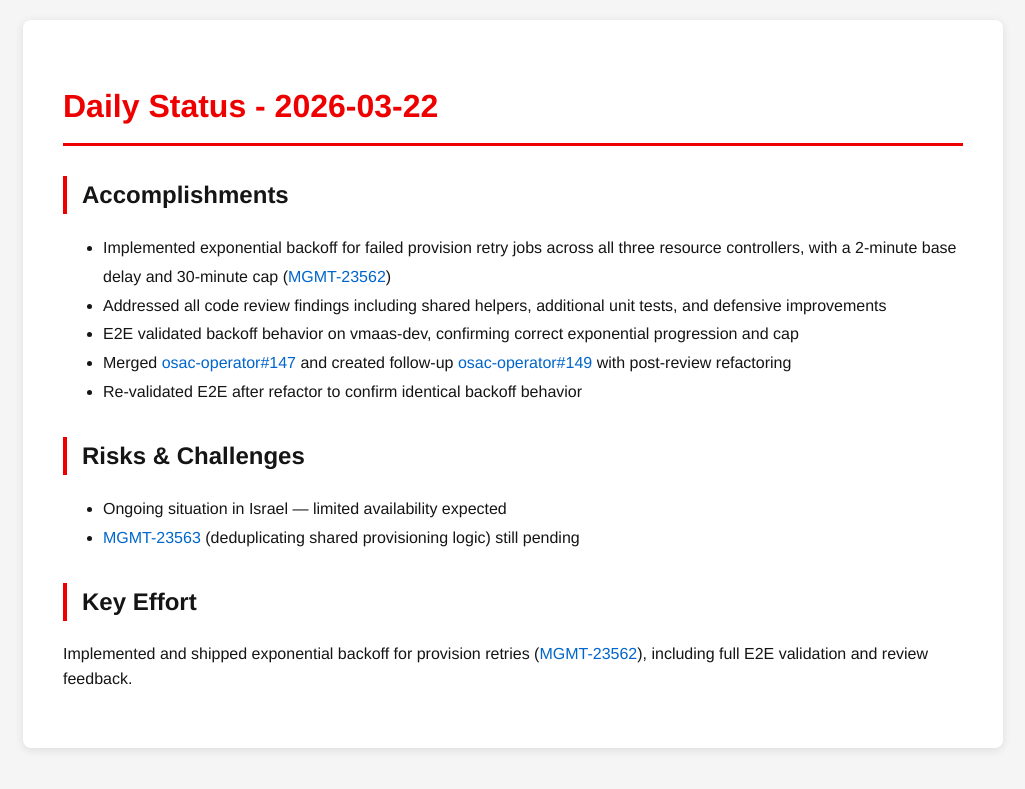
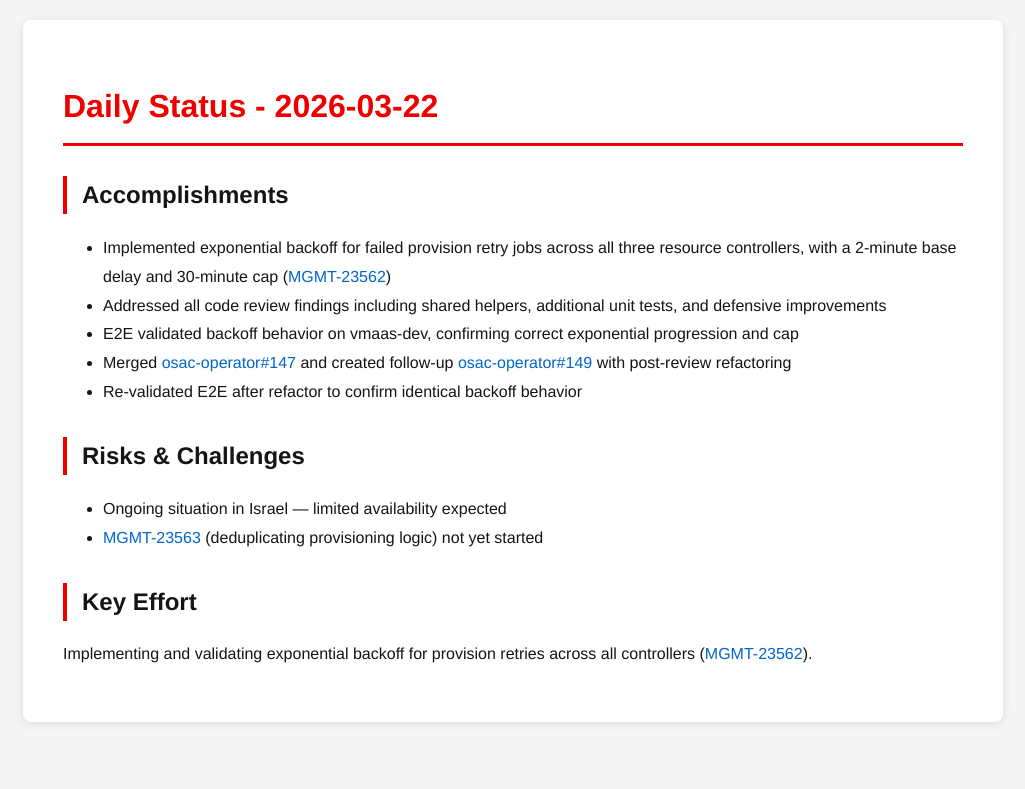
Before and after one commit to tzvatot/daily-status, a Jekyll site: the page built from 2026-03-22.md, in a window 1280 px wide. Shown: the top 789 px of the page, without its empty margins (127-1152 px from the left). Built offline with Jekyll 4.4.1, drawn with Linux system fonts in a browser that asks for light colours.

Commit message:
Daily status update - 2026-03-22

```diff
--- a/2026-03-22.md
+++ b/2026-03-22.md
@@ -15,7 +15,7 @@ date: 2026-03-22
 
 ## Risks & Challenges
 - Ongoing situation in Israel — limited availability expected
-- [MGMT-23563](https://issues.redhat.com/browse/MGMT-23563) (deduplicating shared provisioning logic) still pending
+- [MGMT-23563](https://issues.redhat.com/browse/MGMT-23563) (deduplicating provisioning logic) not yet started
 
 ## Key Effort
-Implemented and shipped exponential backoff for provision retries ([MGMT-23562](https://issues.redhat.com/browse/MGMT-23562)), including full E2E validation and review feedback.
+Implementing and validating exponential backoff for provision retries across all controllers ([MGMT-23562](https://issues.redhat.com/browse/MGMT-23562)).
```
